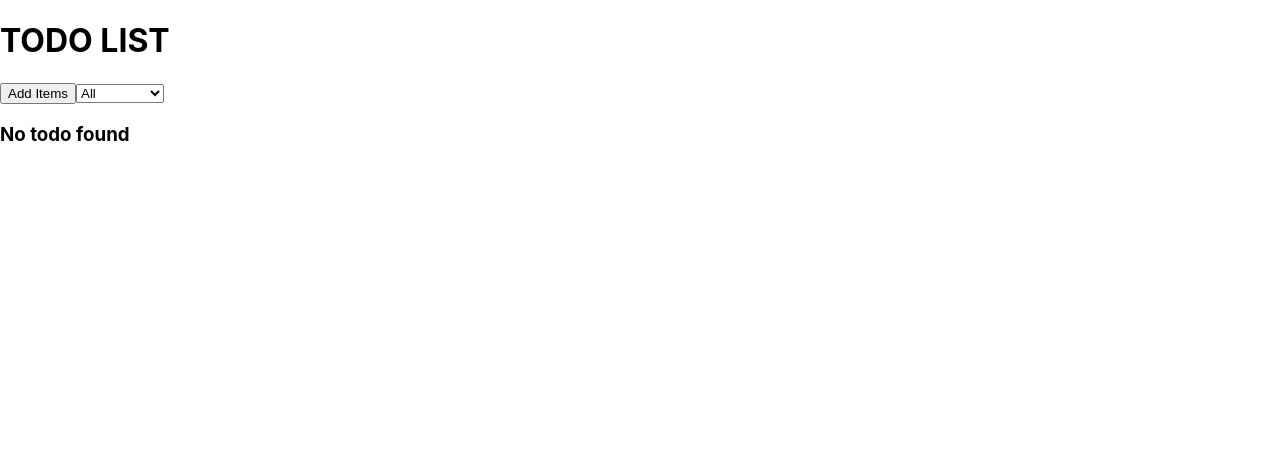
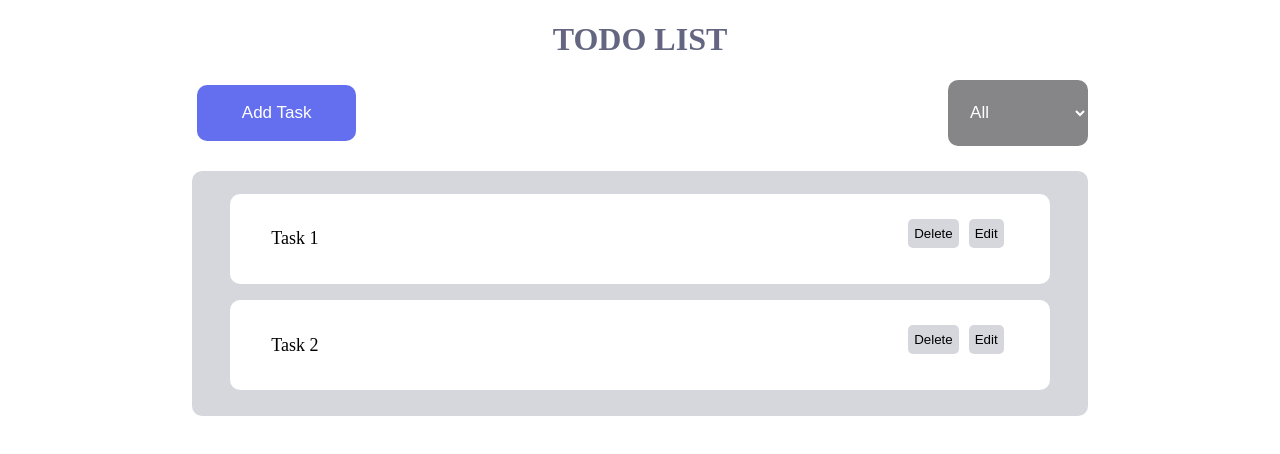
Before and after one commit to Mala-18/ToDoApp, a React (Create React App) app: page / in a window 1280 px wide. Shown: the top 454 px of the page. Built offline with nearby package versions, Linux system fonts and the light colour scheme.

Commit message:
[Mala] Added Header, Navbar and Items components

```diff
--- a/src/App.js
+++ b/src/App.js
@@ -1,20 +1,14 @@
 import './App.css';
+import Header from './Components/Header';
+import Items from './Components/Items';
+import Navbar from './Components/Navbar';
 
 function App() {
   return (
     <div className="App">
-      <h1>TODO LIST</h1>
-      <div>
-        <button>Add Items</button>
-        <select name="items" id="items">
-          <option>All</option>
-          <option>Complete</option>
-          <option>Incomplete</option>
-        </select>
-      </div>
-      <div>
-        <h3>No todo found</h3>
-      </div>
+      <Header/>
+      <Navbar/>
+      <Items/>
     </div>
   );
 }
--- /dev/null
+++ b/src/Components/Header.css
@@ -0,0 +1,6 @@
+.header{
+    text-align: center;
+    font-family: Poppins;
+    color: #646681;
+    font-weight: 900;
+}
--- /dev/null
+++ b/src/Components/Header.js
@@ -0,0 +1,9 @@
+import "./Header.css"
+
+function Header(){
+    return(
+        <h1 className="header">TODO LIST</h1>
+    )
+}
+
+export default Header;
--- /dev/null
+++ b/src/Components/Items.css
@@ -0,0 +1,51 @@
+.items{
+    background-color: #d6d7dc;
+    font-family: Poppins;
+    font-size: 18px;
+    padding-left: 3%;
+    padding-right: 3%;
+    padding-top: 0.5%;
+    padding-bottom: 2%;
+    margin-left: 15%;
+    margin-right:15%;
+    margin-top: 2%;
+    border-radius: 10px;
+    display: flex;
+    flex-direction: column;
+    align-items: flex-start;
+
+}
+
+.items-list{
+    background-color: white;
+    width: 90%;
+    padding-left:5%;
+    padding-right: 5%;
+    padding-top: 2%;
+    padding-bottom: 2%;
+    margin-top: 2%;
+    border-radius: 10px;
+    display: flex;
+    flex-direction: row;
+    justify-content: space-between;
+
+}
+
+.items-btn{
+    padding-left: 3%;
+    padding-right: 0%;
+    padding-top: 0.5%;
+    padding-bottom: 2%;
+    display: flex;
+    flex-direction: row;
+    justify-content: space-between;
+
+}
+
+button{
+    background-color: #d6d7dc;
+    margin: 5px;
+    border: none;
+    border-radius: 5px;
+    font-size: 10x;
+}
--- /dev/null
+++ b/src/Components/Items.js
@@ -0,0 +1,25 @@
+import "./Items.css"
+
+function Items(){
+    return(
+        <div className="items">
+            <div className="items-list">
+                <p>Task 1</p>
+                <div className="items-btn">
+                    <button>Delete</button>
+                    <button>Edit</button>
+                </div>
+
+            </div>
+            <div className="items-list">
+                <p>Task 2</p>
+                <div className="items-btn">
+                    <button>Delete</button>
+                    <button>Edit</button>
+                </div>
+            </div>
+        </div>
+    )
+}
+
+export default Items;
--- /dev/null
+++ b/src/Components/Navbar.css
@@ -0,0 +1,30 @@
+.navbar{
+    font-family: Poppins;
+    display: flex;
+    justify-content: space-between;
+    padding-left: 15%;
+    padding-right: 15%;
+    font-weight: 500;
+}
+
+.navbar-btn{
+    background-color: #646ff0;
+    color: white;
+    border: none;
+    padding-left: 5%;
+    padding-right: 5%;
+    padding-top: 2%;
+    padding-bottom: 2%;
+    border-radius: 10px;
+    font-size:17px;
+    font-weight: 300;
+}
+
+.navbar-select{
+    background-color: #868689;
+    color: white;
+    padding:2%;
+    border-radius: 10px;
+    border: none;
+    font-size: 17px;
+}
--- /dev/null
+++ b/src/Components/Navbar.js
@@ -0,0 +1,16 @@
+import "./Navbar.css"
+
+function Navbar(){
+    return(
+        <div className="navbar">
+            <button className="navbar-btn">Add Task</button>
+            <select className="navbar-select" name="items" id="items">
+                <option>All</option>
+                <option>Complete</option>
+                <option>Incomplete</option>
+            </select>
+      </div>
+    )
+}
+
+export default Navbar;
```
